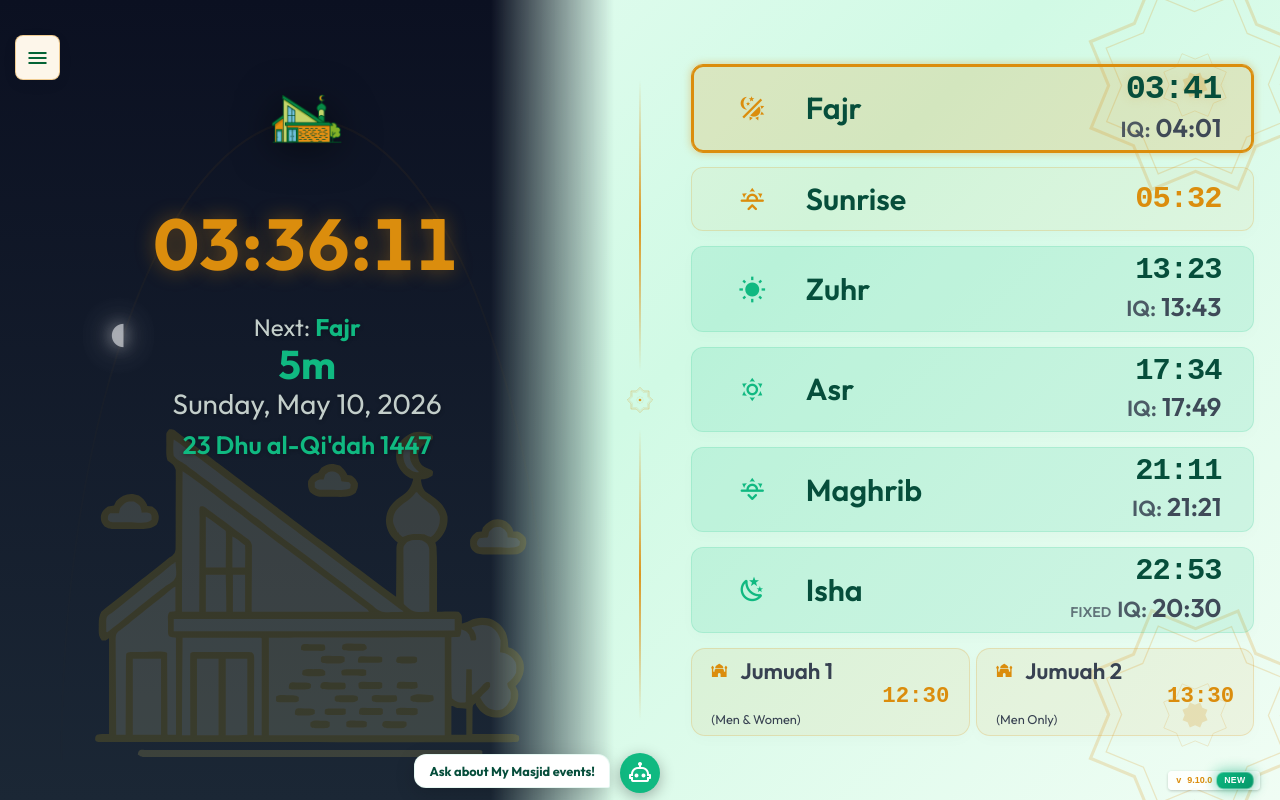
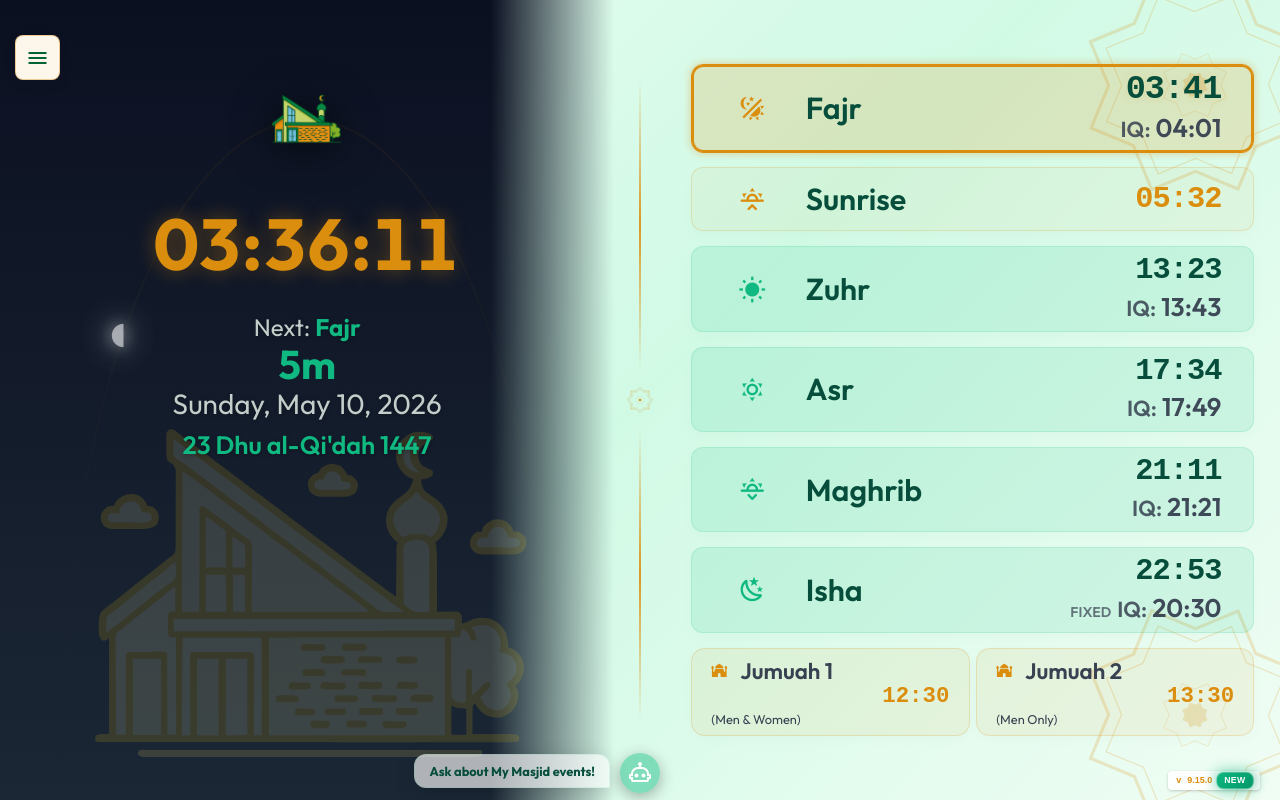
Before and after one commit to modestpharaoh/masjid-pwa, a plain HTML site: page masjid-web-app/index.html in a window 1280 px wide. Drawn offline with Linux system fonts and the light colour scheme; no server answers; files whose address does not match are found by name; a web font is replaced by a local one.

Commit message:
update version handling with cache clearing, and standardize data formatting

```diff
--- a/masjid-web-app/index.html
+++ b/masjid-web-app/index.html
@@ -570,11 +570,12 @@
             align-items: center;
         }
 
+        /* AI Chatbot Hint Styles */
         #chat-hint {
             position: absolute;
             right: 50px;
             bottom: 5px;
-            background: white;
+            background: rgba(255, 255, 255, 0.65);
             padding: 8px 14px;
             border-radius: 12px;
             border-bottom-right-radius: 2px;
@@ -590,6 +591,7 @@
             z-index: 10000;
             pointer-events: none;
             border: 1px solid rgba(16, 185, 129, 0.1);
+            height: auto;
         }
 
         #chat-hint.visible {
@@ -599,16 +601,23 @@
         }
 
         .dark-mode #chat-hint {
-            background: #102118;
+            background: rgba(16, 21, 24, 0.65);
             color: #db8d0d;
             border: 1px solid rgba(219, 141, 13, 0.3);
+        }
+
+        @media (orientation: portrait) {
+            #chat-hint {
+                width: 35vw;
+                white-space: normal;
+            }
         }
 
         #chatbot-fab {
             width: 40px;
             height: 40px;
             border-radius: 50%;
-            background: #10b981;
+            background: rgba(16, 185, 129, 0.45);
             color: white;
             border: none;
             cursor: pointer;
@@ -1235,6 +1244,36 @@
 
         document.getElementById('version-number').textContent = typeof APP_VERSION !== 'undefined' ? APP_VERSION : 'unknown';
 
+        // Clear caches on version upgrade
+        (function checkVersion() {
+            if (typeof APP_VERSION === 'undefined') return;
+            var storedVersion = localStorage.getItem('app_version');
+            if (storedVersion !== APP_VERSION) {
+                console.log('Version changed from ' + storedVersion + ' to ' + APP_VERSION + '. Clearing caches.');
+
+                // OPTIMIZATION: We only remove the timestamp (_time / _ts_) keys, while keeping the actual data.
+                // This forces the cache validation logic in the JS files to consider the cache expired,
+                // triggering a fresh network fetch. However, if the user is offline or the network fails,
+                // the app will gracefully fall back to the retained cache data.
+                localStorage.removeItem('masjid_iqamah_settings_cache_time');
+                localStorage.removeItem('masjid_notify_cache_time');
+                localStorage.removeItem('masjid_prayers_today'); // Safe to fully delete, as it is rebuilt locally
+
+                // Clear prayer times year timestamps
+                const keysToRemove = [];
+                for (let i = 0; i < localStorage.length; i++) {
+                    const key = localStorage.key(i);
+                    if (key && key.startsWith('masjid_prayer_times_year_ts_')) {
+                        keysToRemove.push(key);
+                    }
+                }
+                keysToRemove.forEach(k => localStorage.removeItem(k));
+
+                // Update stored version
+                localStorage.setItem('app_version', APP_VERSION);
+            }
+        })();
+
         // What's New button — show only first 3 views after a version upgrade
         (function initWhatsNew() {
             if (typeof APP_VERSION === 'undefined') return;
--- a/masjid-web-app/version.js
+++ b/masjid-web-app/version.js
@@ -1,3 +1,3 @@
 // This file is the Single Source of Truth for the app version.
 // Update the version here and it will propagate to the UI and Service Worker automatically.
-const APP_VERSION = "9.10.0";
+const APP_VERSION = "9.15.0";
```
Also changed, not shown: masjid-web-app/assets/data/nearby-masjids.json (+6 -2 lines).
